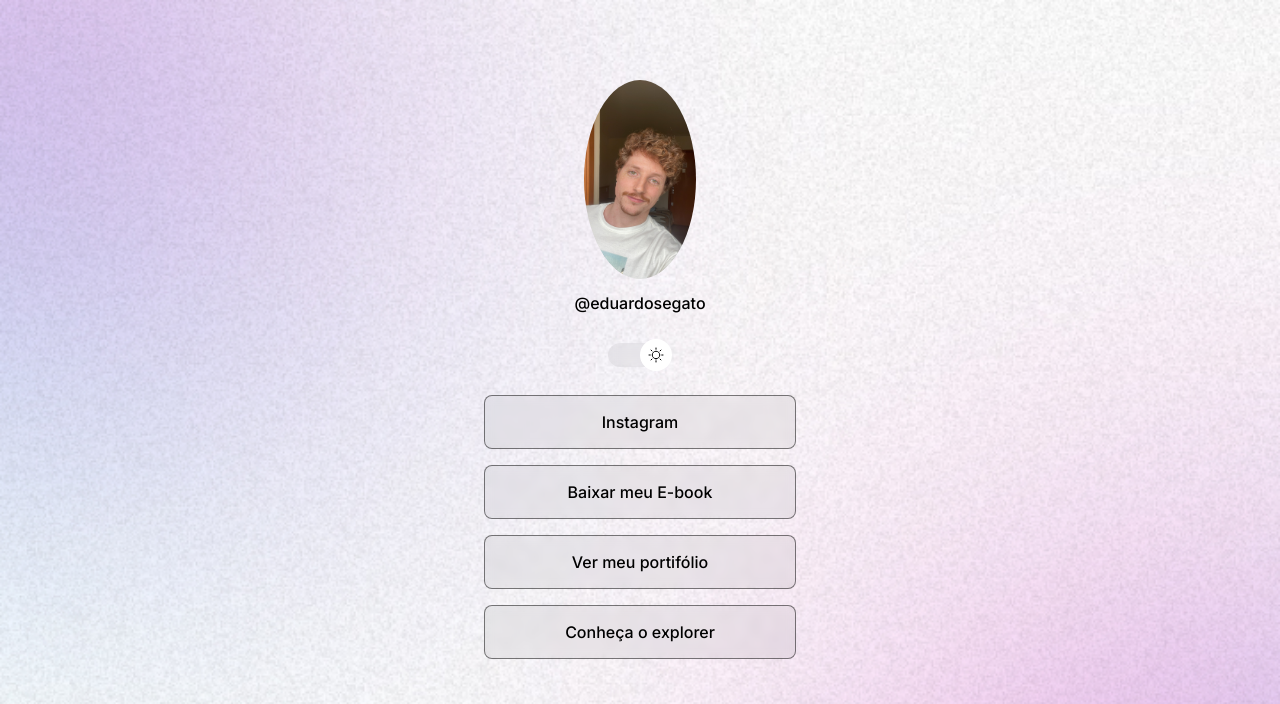
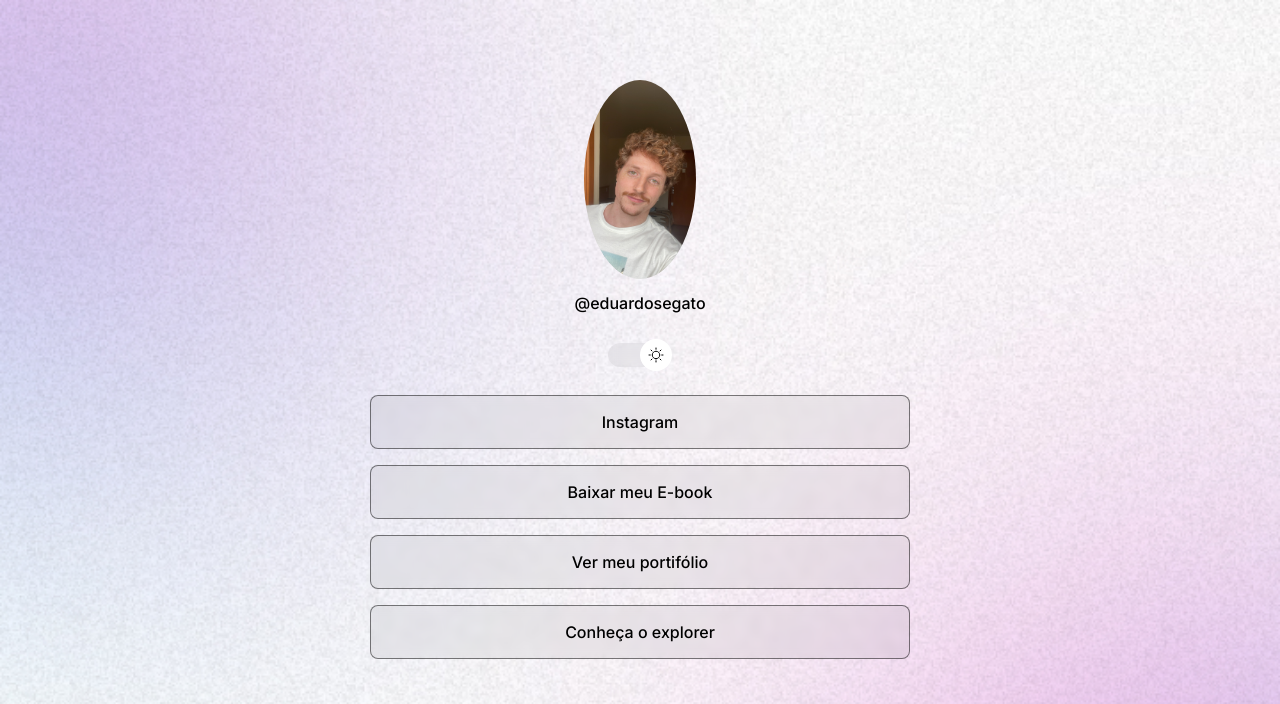
Before and after one commit to EduardoSegato/projeto, a plain HTML site: page index.html in a window 1280 px wide. Shown: the top 704 px of the page. Drawn offline with nearby package versions, Linux system fonts and the light colour scheme.

Commit message:
ajuste da largura do container

```diff
--- a/style.css
+++ b/style.css
@@ -42,7 +42,8 @@ body * {
 }
 
 #container {
-  width: 360px; /* altura não é necessário pois é melhor que seja flúida */
+  width: 100%; /* altura não é necessário pois é melhor que seja flúida */
+  max-width: 588px;
   margin: 56px auto 0px;
   /* padding-top: 56px;*/
   padding: 0 24px;
```
